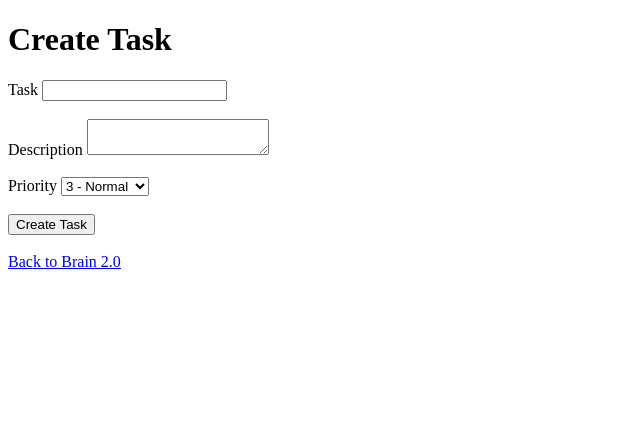
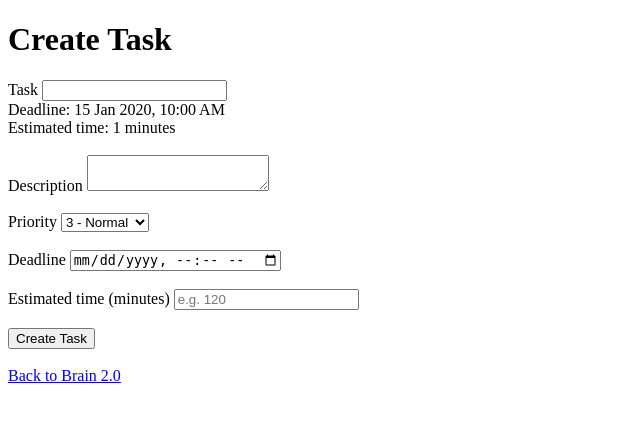
Before and after one commit to sukumarisadhukhan/brain2.0, a Flask app: template templates/create_task.html in a window 1280 px wide. Shown: the top 422 px of the page, without its empty margins (0-640 px from the left). Run offline with Flask 3, Linux system fonts and the light colour scheme; the template is opened without the code that fills it: values that come from a table or form of the project are taken from there, others are empty; tables that the repository leaves empty hold one stand-in row (values such as "Sample post").

Commit message:
feat: add deadline-aware task management

```diff
--- a/templates/create_task.html
+++ b/templates/create_task.html
@@ -14,6 +14,15 @@
 
         <label>Task</label>
         <input type="text" name="title" required>
+        {% if task.deadline %}
+    <br>
+    Deadline: {{ task.deadline.strftime("%d %b %Y, %I:%M %p") }}
+{% endif %}
+
+{% if task.estimated_minutes %}
+    <br>
+    Estimated time: {{ task.estimated_minutes }} minutes
+{% endif %}
 
         <br><br>
 
@@ -32,6 +41,20 @@
         </select>
 
         <br><br>
+        <label>Deadline</label>
+<input type="datetime-local" name="deadline">
+
+<br><br>
+
+<label>Estimated time (minutes)</label>
+<input
+    type="number"
+    name="estimated_minutes"
+    min="1"
+    placeholder="e.g. 120"
+>
+
+<br><br>
 
         <button type="submit">Create Task</button>
 
```
Also changed, not shown: routes/tasks.py (+11 -2 lines), services/task_service.py (+37 -2 lines).
